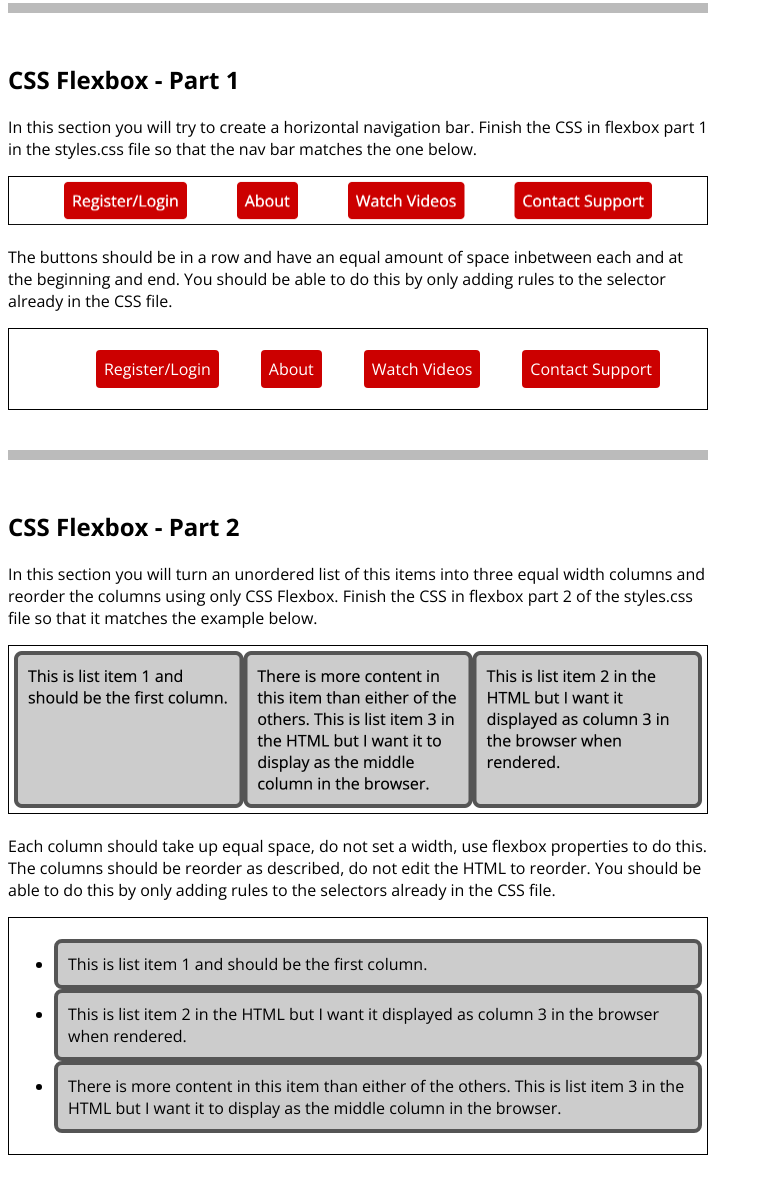
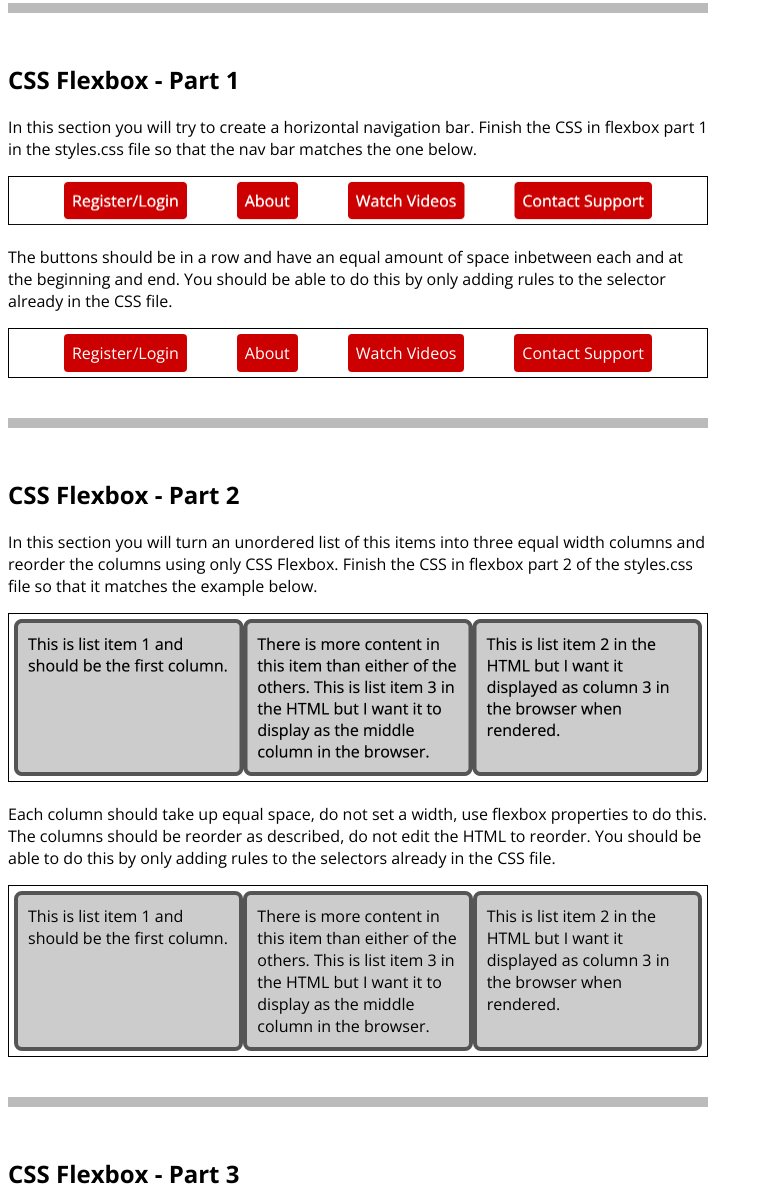
Before and after one commit to VarshithaPalakonda7/ITMD541_Fall24_Varshitha_Lab2, a plain HTML site: page index.html in a window 1280 px wide. Shown: the part 344-1537 px from the top of the page, without its empty margins (0-763 px from the left). Drawn offline with nearby package versions, Linux system fonts and the light colour scheme.

Commit message:
initial commit

```diff
--- a/Lab2/styles.css
+++ b/styles.css
@@ -1,10 +1,11 @@
 /* Flexbox Part 1 */
 
 #flex-section1 ul {
-	display: flex;
-	/* flex-direction: row; */
-	justify-content: space-evenly;
-	list-style-type: none;
+	display: flex;   /* to display the items in row format */
+	justify-content: space-evenly; /* to space them equally */
+	list-style: none; /* remove default bullets before items */
+	padding: 0px;
+	margin: 0px;
 
 }
 
@@ -14,22 +15,32 @@
 /* Flexbox Part 2 */
 
 #flex-section2 ul {
+	display: flex;
+	padding: 0px;
+	margin: 0px;
+	list-style: none;
+
 
 }
 
 #flex-section2 li {
+	/* list-style: none; */
+	flex: 1; /* to make sure each element takes equal space */
 
 }
 
 #flex-section2 .item1 {
+	order: 1; /* to display this as first column */
 
 }
 
 #flex-section2 .item2 {
+	order: 3; /* to display this as third column */
 
 }
 
 #flex-section2 .item3 {
+	order: 2; /* to display this as second column */
 
 }
 
@@ -39,6 +50,11 @@
 /* Flexbox Part 3 */
 
 #flex-section3 .box {
+	display: flex;
+	padding: 0px;
+	margin: 0px;
+	justify-content: center;
+	align-items: center;
 
 }
 
```
Also changed, not shown: assets/clouds.jpg (renamed from Lab2/assets/clouds.jpg), assets/flex-p1.png (renamed from Lab2/assets/flex-p1.png), assets/flex-p2.png (renamed from Lab2/assets/flex-p2.png), assets/flex-p3.png (renamed from Lab2/assets/flex-p3.png), assets/global.css (renamed from Lab2/assets/global.css), assets/grid-p1.png (renamed from Lab2/assets/grid-p1.png), assets/grid-p2.png (renamed from Lab2/assets/grid-p2.png), assets/grid-p3.png (renamed from Lab2/assets/grid-p3.png), index.html (renamed from Lab2/index.html), 2 other files.
